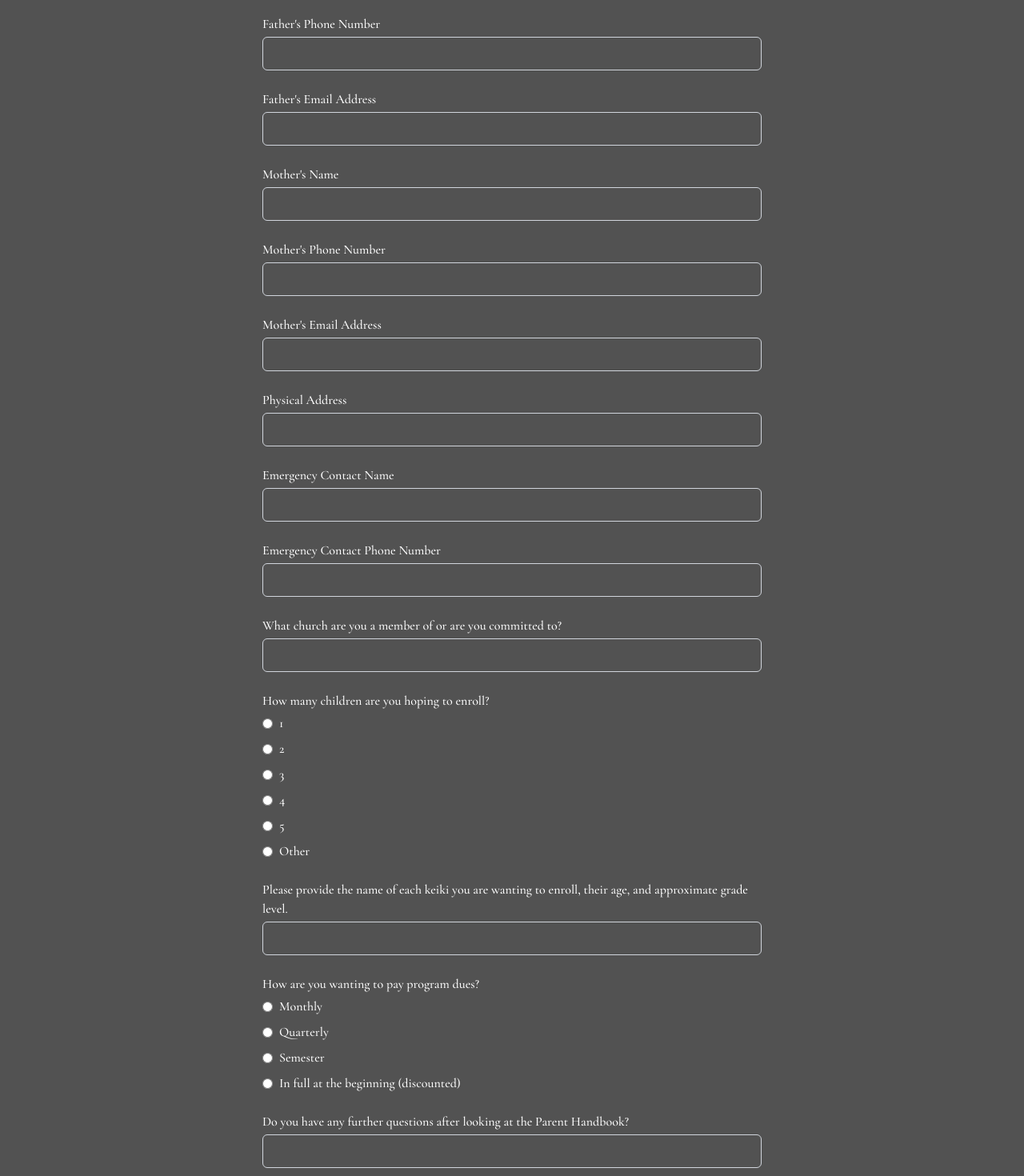
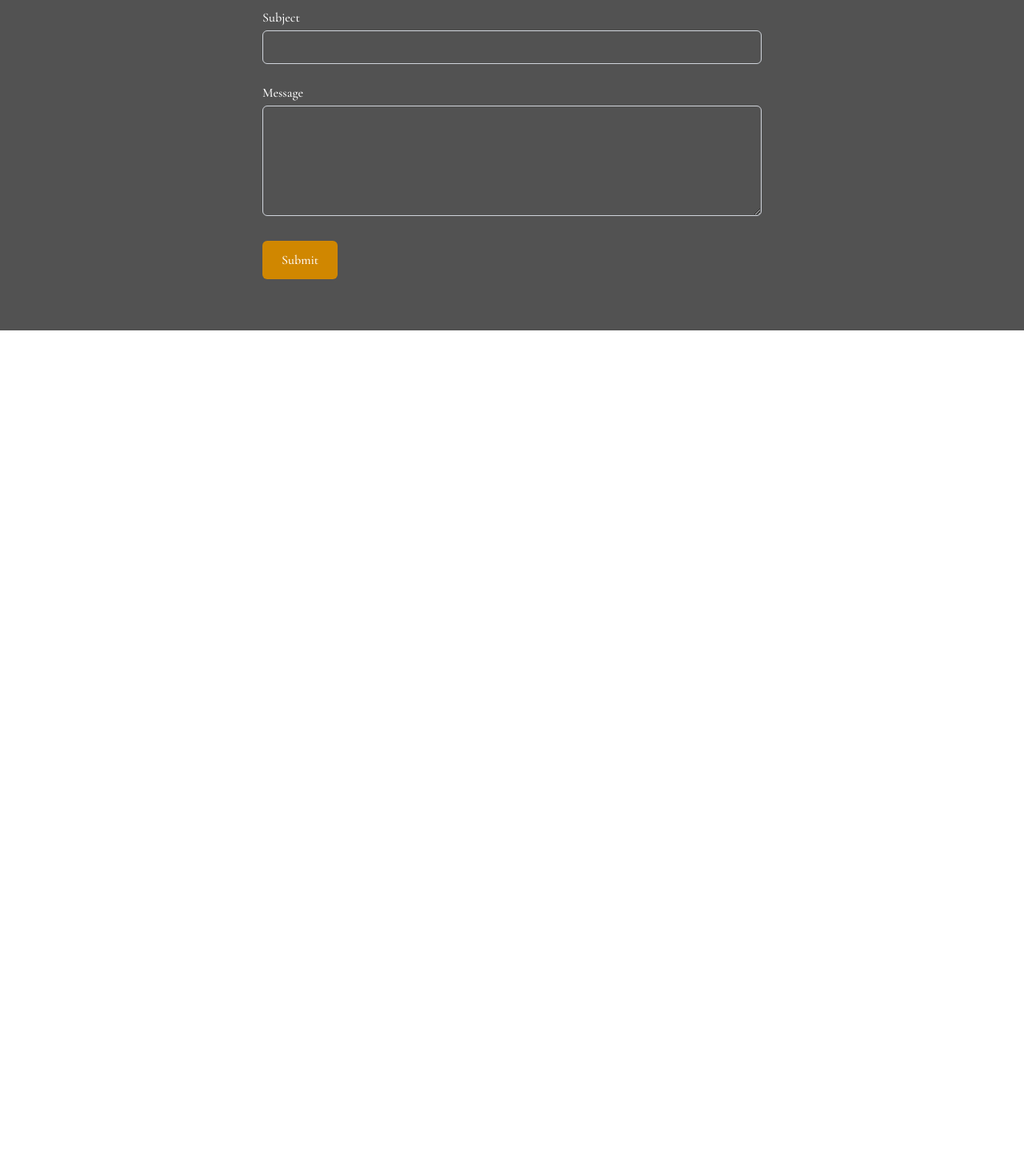
Before and after one commit to violinalan/papaii-academy, a Next.js app: page /contact in a window 1280 px wide. Shown: the part 620-2090 px from the top of the page at 80% size. After the commit the page ends 1033 px from the top, so only its background shows below. Built offline with nearby package versions, Linux system fonts and the light colour scheme.

Commit message:
update button colors to yellow; update Contact form content

```diff
--- a/app/contact/page.tsx
+++ b/app/contact/page.tsx
@@ -7,28 +7,47 @@ export default function Contact() {
 
       <section className="px-6 py-16 max-w-2xl mx-auto">
         <h1 className="text-5xl mb-8 text-center">Contact Us</h1>
-        <p className="mb-6 text-2xl text-left">E Komo Mai!</p>
-        <p className="mb-6 text-xl text-left">
-          We’re excited you're planning to join our school community as we strive to cultivate a rich and joyful learning culture where students can grow in their love and knowledge of Christ alongside one another.  Please fill out this form to register your family and help us plan for the upcoming academic year. After submission, you will be contacted to submit registration of $50/keiki to reserve your spot. This will go towards your curriculum fee.  We will close registration on June 25th.
-        </p>
+        <p className="mb-6 text-xl text-left">E Komo Mai! Thank you for your interest in Papa ʻĪʻī Christian Academy. Please fill out the form and we will be in touch with you.</p>
 
         <form
           action="https://formspree.io/f/xrbklqnq"
           method="POST"
           className="space-y-6"
         >
+          <div className="flex space-x-3">
+            <div className="w-full">
+              <label className="block mb-1 font-medium">First Name</label>
+              <input
+                type="text"
+                name="First Name"
+                required
+                className="w-full border border-gray-300 px-4 py-2 rounded-md"
+              />
+            </div>
+
+            <div className="w-full">
+              <label className="block mb-1 font-medium">Last Name</label>
+              <input
+                type="text"
+                name="Last Name"
+                required
+                className="w-full border border-gray-300 px-4 py-2 rounded-md"
+              />
+            </div>
+          </div>
+
           <div>
-            <label className="block mb-1 font-medium">Father's Name</label>
+            <label className="block mb-1 font-medium">Email Address</label>
             <input
-              type="text"
-              name="fatherName"
+              type="email"
+              name="Email"
               required
               className="w-full border border-gray-300 px-4 py-2 rounded-md"
             />
           </div>
 
           <div>
-            <label className="block mb-1 font-medium">Father's Phone Number</label>
+            <label className="block mb-1 font-medium">Phone Number</label>
             <input
               type="tel"
               name="fatherPhone"
@@ -37,150 +56,28 @@ export default function Contact() {
           </div>
 
           <div>
-            <label className="block mb-1 font-medium">Father's Email Address</label>
+            <label className="block mb-1 font-medium">Subject</label>
             <input
-              type="email"
-              name="fatherEmail"
+              type="text"
+              name="Subject"
               required
               className="w-full border border-gray-300 px-4 py-2 rounded-md"
             />
           </div>
 
           <div>
-            <label className="block mb-1 font-medium">Mother's Name</label>
-            <input
-              type="text"
-              name="motherName"
+            <label className="block mb-1 font-medium">Message</label>
+            <textarea
+              name="Message"
               required
+              rows={5}
               className="w-full border border-gray-300 px-4 py-2 rounded-md"
-            />
-          </div>
-
-          <div>
-            <label className="block mb-1 font-medium">Mother's Phone Number</label>
-            <input
-              type="tel"
-              name="motherPhone"
-              className="w-full border border-gray-300 px-4 py-2 rounded-md"
-            />
-          </div>
-
-          <div>
-            <label className="block mb-1 font-medium">Mother's Email Address</label>
-            <input
-              type="email"
-              name="motherEmail"
-              required
-              className="w-full border border-gray-300 px-4 py-2 rounded-md"
-            />
-          </div>
-
-          <div>
-            <label className="block mb-1 font-medium">Physical Address</label>
-            <input
-              type="text"
-              name="physicalAddress"
-              required
-              className="w-full border border-gray-300 px-4 py-2 rounded-md"
-            />
-          </div>
-
-          <div>
-            <label className="block mb-1 font-medium">Emergency Contact Name</label>
-            <input
-              type="text"
-              name="emergencyContactName"
-              required
-              className="w-full border border-gray-300 px-4 py-2 rounded-md"
-            />
-          </div>
-
-          <div>
-            <label className="block mb-1 font-medium">Emergency Contact Phone Number</label>
-            <input
-              type="tel"
-              name="emergencyContactPhone"
-              required
-              className="w-full border border-gray-300 px-4 py-2 rounded-md"
-            />
-          </div>
-
-          <div>
-            <label className="block mb-1 font-medium">What church are you a member of or are you committed to?</label>
-            <input
-              type="text"
-              name="churchName"
-              required
-              className="w-full border border-gray-300 px-4 py-2 rounded-md"
-            />
-          </div>
-
-          <div>
-            <label className="block mb-1 font-medium">How many children are you hoping to enroll?</label>
-            <div className="space-y-2">
-              {[1,2,3,4,5].map((num) => (
-                <label key={num} className="flex items-center space-x-2">
-                  <input
-                    type="radio"
-                    name="numberOfChildren"
-                    value={num}
-                    className="form-radio text-blue-600"
-                  />
-                  <span>{num}</span>
-                </label>
-              ))}
-              <label key={"Other"} className="flex items-center space-x-2">
-                <input
-                  type="radio"
-                  name="numberOfChildren"
-                  value="Other"
-                  className="form-radio text-blue-600"
-                />
-                <span>Other</span>
-              </label>
-            </div>
-          </div>
-
-          <div>
-            <label className="block mb-1 font-medium">Please provide the name of each keiki you are wanting to enroll, their age, and approximate grade level.</label>
-            <input
-              type="text"
-              name="namesOfChildren"
-              required
-              className="w-full border border-gray-300 px-4 py-2 rounded-md"
-            ></input>
-          </div>
-
-          <div>
-            <label className="block mb-1 font-medium">How are you wanting to pay program dues?</label>
-            <div className="space-y-2">
-              {["Monthly", "Quarterly", "Semester", "In full at the beginning (discounted)"].map((option) => (
-                <label key={option} className="flex items-center space-x-2">
-                  <input
-                    type="radio"
-                    name="programDuesPlan"
-                    value={option}
-                    className="form-radio text-blue-600"
-                  />
-                  <span>{option}</span>
-                </label>
-              ))}
-            </div>
-          </div>
-
-          <div>
-            <label className="block mb-1 font-medium">Do you have any further questions after looking at the Parent Handbook?</label>
-            <input
-              type="text"
-              name="questions"
-              required
-              className="w-full border border-gray-300 px-4 py-2 rounded-md"
-            ></input>
+            ></textarea>
           </div>
 
           <button
             type="submit"
-            className="bg-blue-700 text-white px-6 py-3 rounded-md hover:bg-blue-800"
+            className="bg-yellow-600 text-white px-6 py-3 rounded-md hover:bg-yellow-700"
           >
             Submit
           </button>
--- a/app/page.tsx
+++ b/app/page.tsx
@@ -36,7 +36,7 @@ export default function Home() {
       </div>
       <div className="pb-8 flex justify-center">
         <Link href="/contact">
-          <button className="bg-blue-700 text-white px-6 py-3 rounded-md hover:bg-blue-800">Contact Us</button>
+          <button className="bg-yellow-600 text-white px-6 py-3 rounded-md hover:bg-yellow-700">Contact Us</button>
         </Link>
       </div>
     </main>
```
